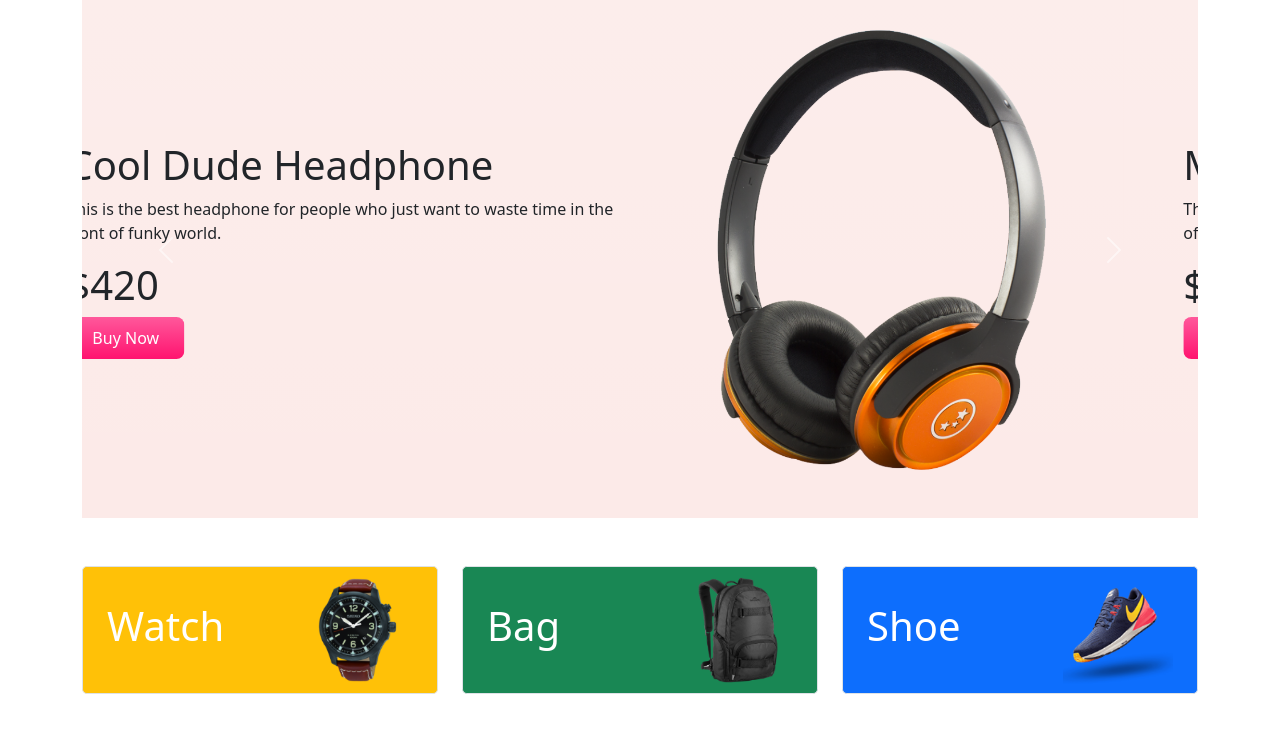
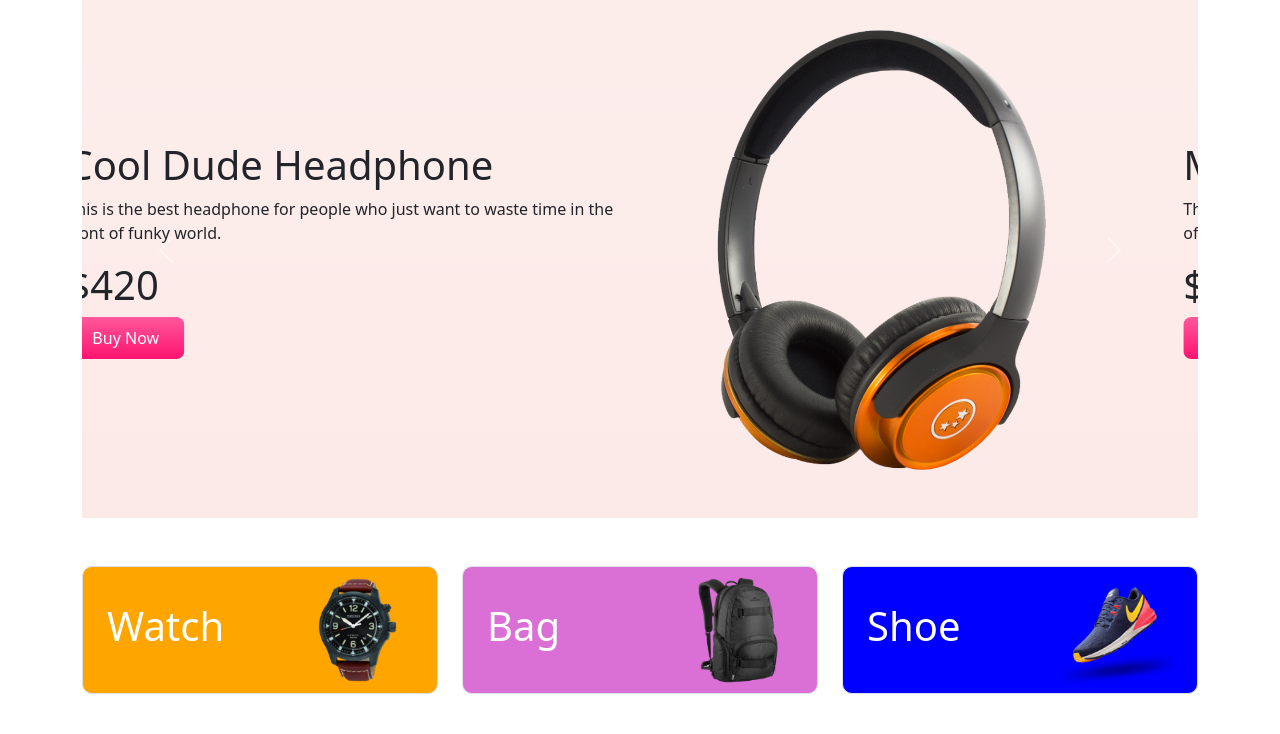
Before and after one commit to Web-learner1/panda-commerce-bootstrap, a plain HTML site: page index.html in a window 1280 px wide. Shown: the part 66-800 px from the top of the page. Drawn offline with nearby package versions, Linux system fonts and the light colour scheme.

Commit message:
category backgorund color added

```diff
--- a/index.html
+++ b/index.html
@@ -107,19 +107,19 @@
       <section class="container my-5">
           <div class="row g-4">
             <div class="col-lg-4 col-md-6 col-12">
-              <div  class="py-2 px-4 border bg-warning d-flex align-items-center justify-content-between rounded-3">
+              <div  class="py-2 px-4 border watch-ctg-bg d-flex align-items-center justify-content-between">
                 <h1 class="text-white">Watch</h1>
                 <img width="110" src="/images/categories/watch.png" alt="">
               </div>
             </div>
             <div class="col-lg-4 col-md-6 col-12">
-              <div  class="py-2 px-4 border bg-success d-flex align-items-center justify-content-between rounded-3">
+              <div  class="py-2 px-4 border bag-ctg-bg d-flex align-items-center justify-content-between">
                 <h1 class="text-white">Bag</h1>
                 <img width="110" src="/images/categories/bag.png" alt="">
               </div>
             </div>
             <div class="col-lg-4 col-md-6 col-12">
-              <div  class="py-2 px-4 border bg-primary d-flex align-items-center justify-content-between rounded-3">
+              <div  class="py-2 px-4 border shoe-ctg-bg d-flex align-items-center justify-content-between">
                 <h1 class="text-white">Shoe</h1>
                 <img width="110" src="/images/categories/shoes.png" alt="">
               </div>
--- a/style.css
+++ b/style.css
@@ -8,3 +8,15 @@
     border: none;
     background-image: linear-gradient(to bottom, #FF589B 0%, #FF136F 100%);
 }
+.watch-ctg-bg{
+    background-color: orange;
+    border-radius: 10px;
+}
+.bag-ctg-bg{
+    background-color: orchid;
+    border-radius: 10px;
+}
+.shoe-ctg-bg{
+    background-color: blue;
+    border-radius: 10px;
+}
```
